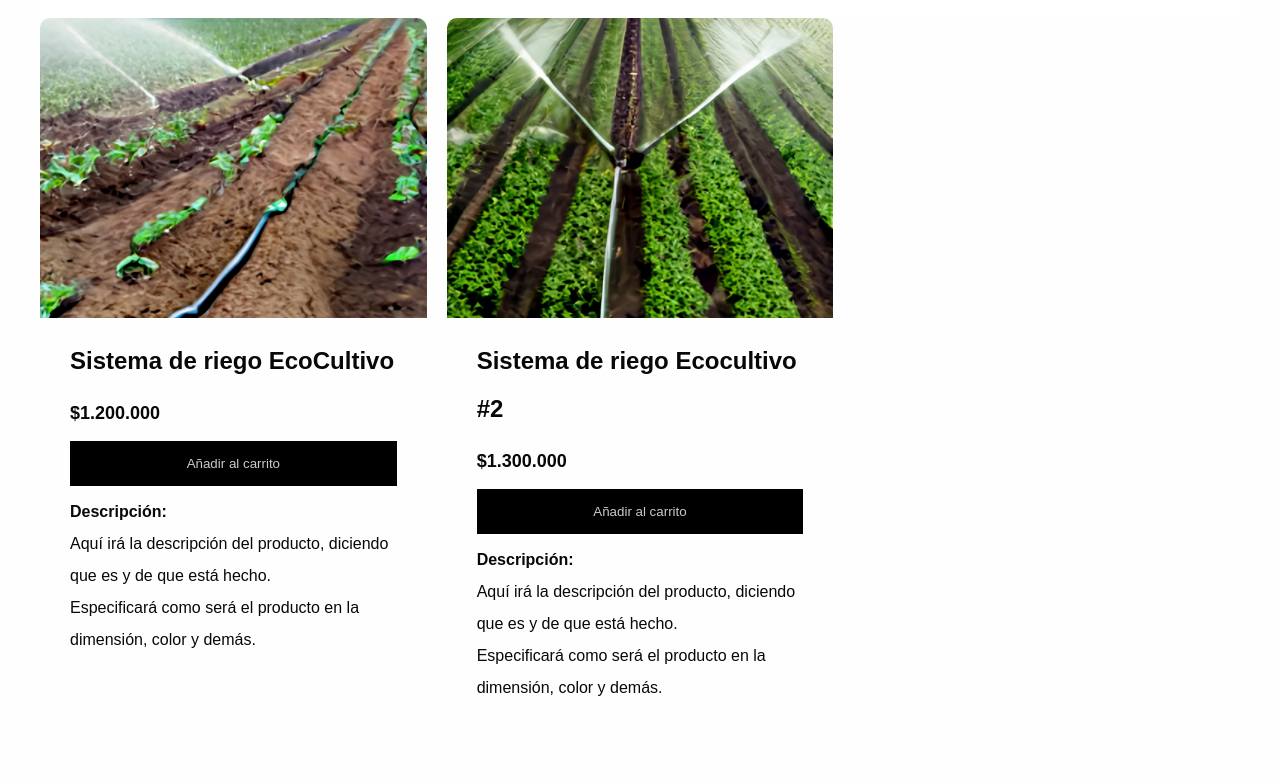
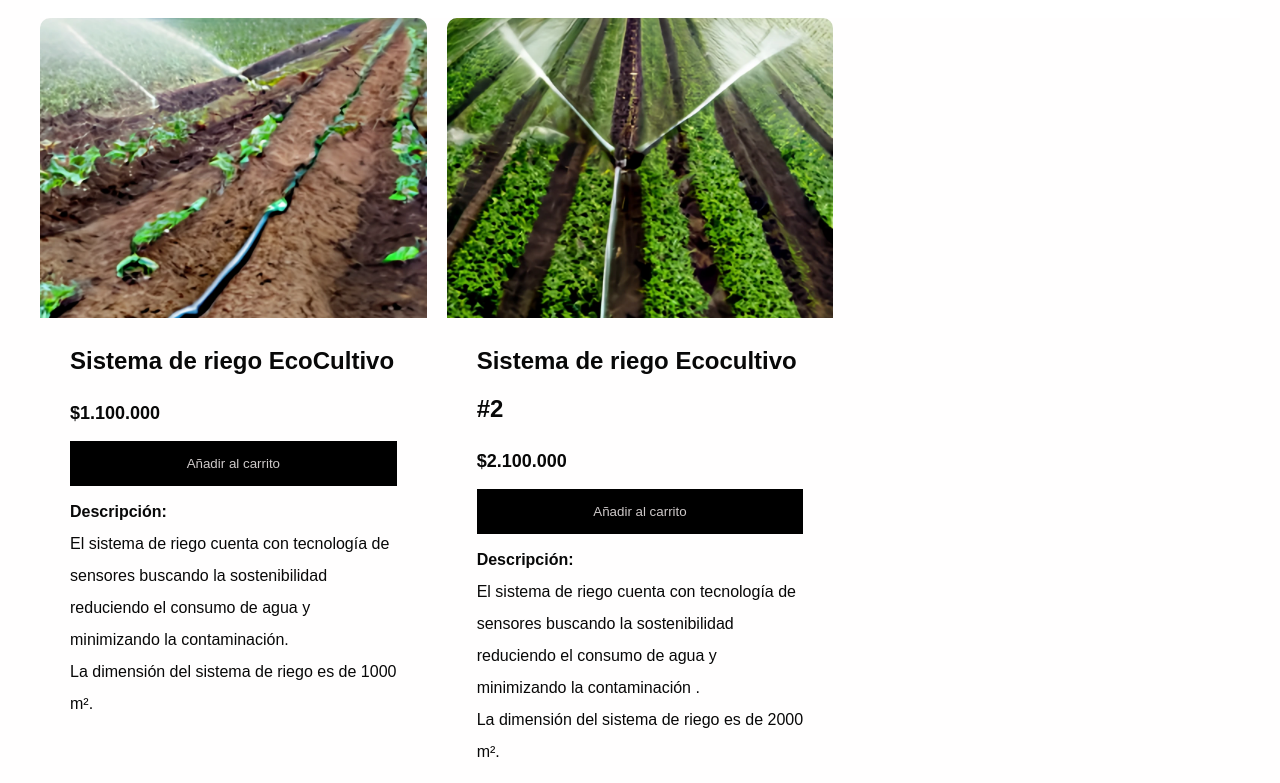
Before and after one commit to ecocultivo/ecocultivo1.github.io, a plain HTML site: page index.html in a window 1280 px wide. Shown: the part 122-905 px from the top of the page. Before the commit the page ends 841 px from the top, so only its background shows below. Drawn offline with Linux system fonts and the light colour scheme.

Commit message:
Update index.html

```diff
--- a/index.html
+++ b/index.html
@@ -57,14 +57,14 @@
                 </figure>
                 <div class="info-product">
                     <h2>Sistema de riego EcoCultivo</h2>
-                    <p class="price">$1.200.000</p>
+                    <p class="price">$1.100.000</p>
                     <button class="btn-add-cart">Añadir al carrito</button>
 
                     <div class="title-description">
                             <h4>Descripción:</h4>
                         <div class="text-description">
-                            <p>Aquí irá la descripción del producto, diciendo que es y de que está hecho.</p>
-                            <p>Especificará como será el producto en la dimensión, color y demás.</p>
+                            <p>El sistema de riego cuenta con tecnología de sensores buscando la sostenibilidad reduciendo el consumo de agua y minimizando la contaminación.</p>
+                            <p>La dimensión del sistema de riego es de 1000 m².</p>
                         </div>
                     </div>
                 </div>
@@ -77,14 +77,14 @@
                 </figure>
                 <div class="info-product">
                     <h2>Sistema de riego Ecocultivo #2</h2>
-                    <p class="price">$1.300.000</p>
+                    <p class="price">$2.100.000</p>
                     <button class="btn-add-cart">Añadir al carrito</button>
 
                     <div class="title-description">
                             <h4>Descripción:</h4>
                         <div class="text-description">
-                            <p>Aquí irá la descripción del producto, diciendo que es y de que está hecho.</p>
-                            <p>Especificará como será el producto en la dimensión, color y demás.</p>
+                            <p>El sistema de riego cuenta con tecnología de sensores buscando la sostenibilidad reduciendo el consumo de agua y minimizando la contaminación .</p>
+                            <p>La dimensión del sistema de riego es de 2000 m².</p>
                         </div>
                     </div>
                 </div>
```
